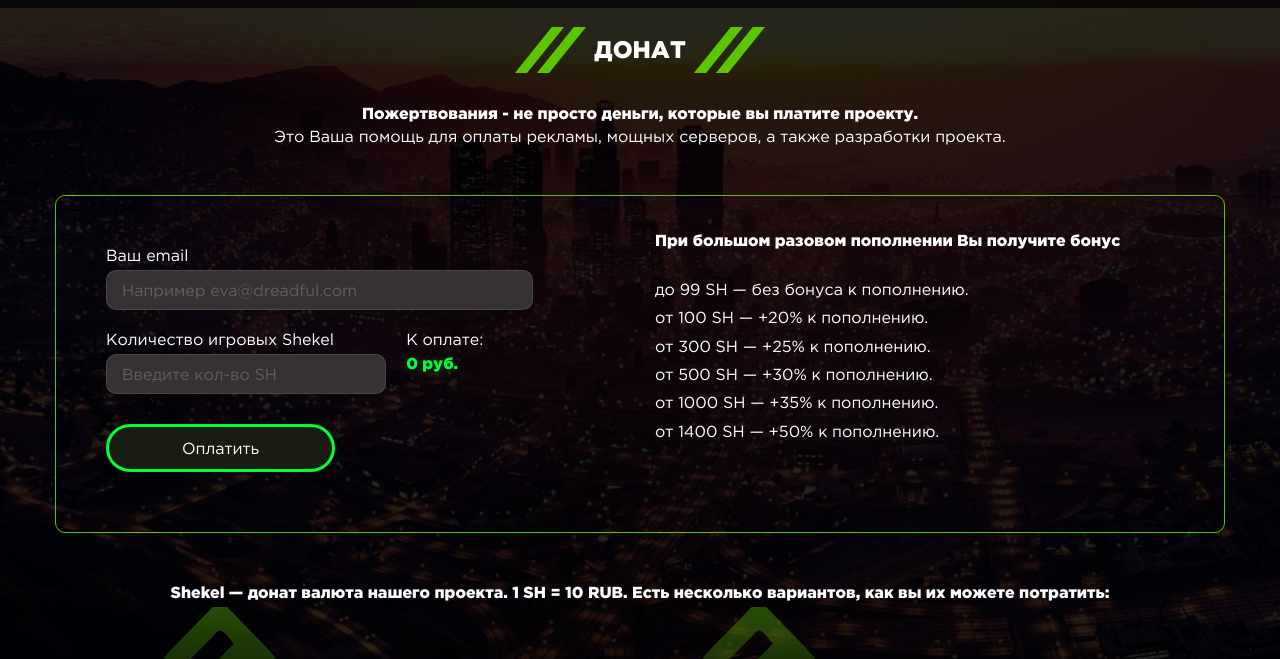
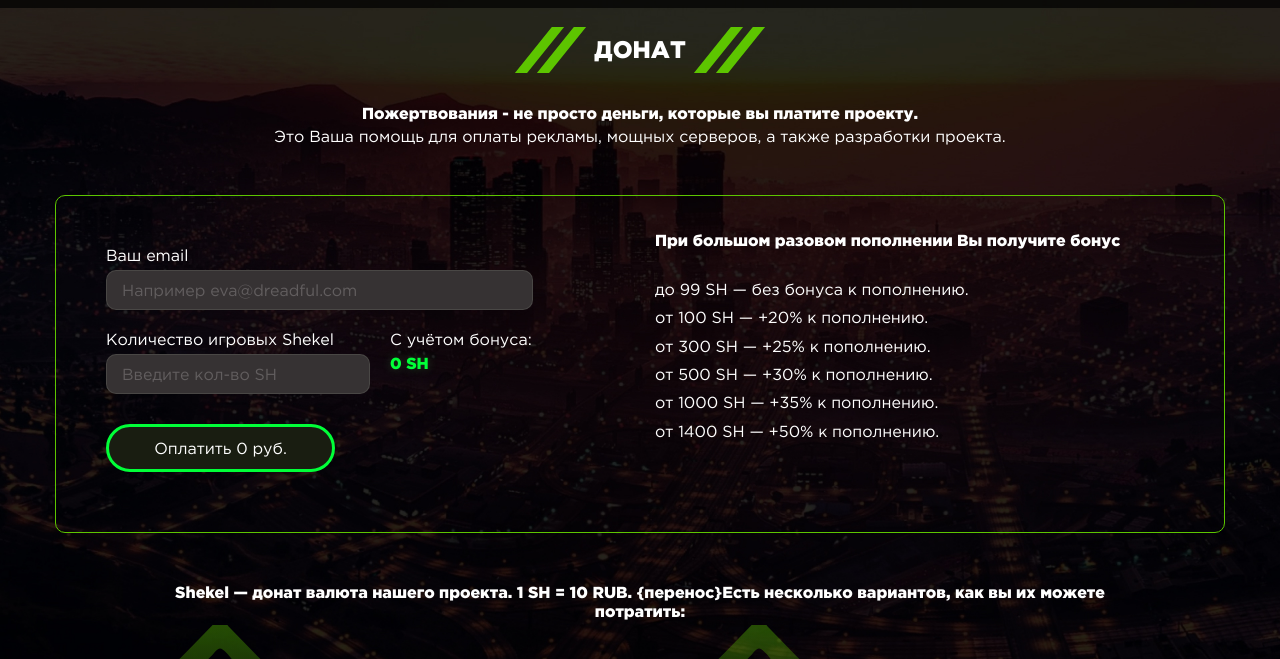
Before and after one commit to felon91/gameway, a website: page donat.html in a window 1280 px wide. Shown: the part 104-763 px from the top of the page. Drawn offline with nearby package versions, Linux system fonts and the light colour scheme; files that its build step writes are made by us from their sources.

Commit message:
Update donat.html

```diff
--- a/donat.html
+++ b/donat.html
@@ -70,12 +70,12 @@
 								<input data-amount id="amount" type="number" name="amount" min="1" max="10000000" placeholder="Введите кол-во SH">
 							</div>
 							<div class="donat-form__field">
-								<p class="donat-form__label">К оплате:</p>
-								<p class="donat-form__shekel">0 руб.</p>
+								<p class="donat-form__label">С учётом бонуса:</p>
+								<p class="donat-form__shekel">0 SH</p>
 							</div>
 						</div>
 						<div class="donat-form__btn">
-							<button type="submit">Оплатить</button>
+							<button type="submit">Оплатить 0 руб.</button>
 						</div>
 					</form>
 				</div>
@@ -92,7 +92,7 @@
 				</div>
 			</div>
 			<div class="donat__wrapper">
-				<p class="donat__text donat__text--big">Shekel — донат валюта нашего проекта. 1 SH = 10 RUB. Есть несколько вариантов, как вы их можете потратить:</p>
+				<p class="donat__text donat__text--big">Shekel — донат валюта нашего проекта. 1 SH = 10 RUB. {перенос}Есть несколько вариантов, как вы их можете потратить:</p>
 				<div class="donat__variants">
 					<div>
 						<p><b>Конвертация в игровые доллары</b></p>
```
